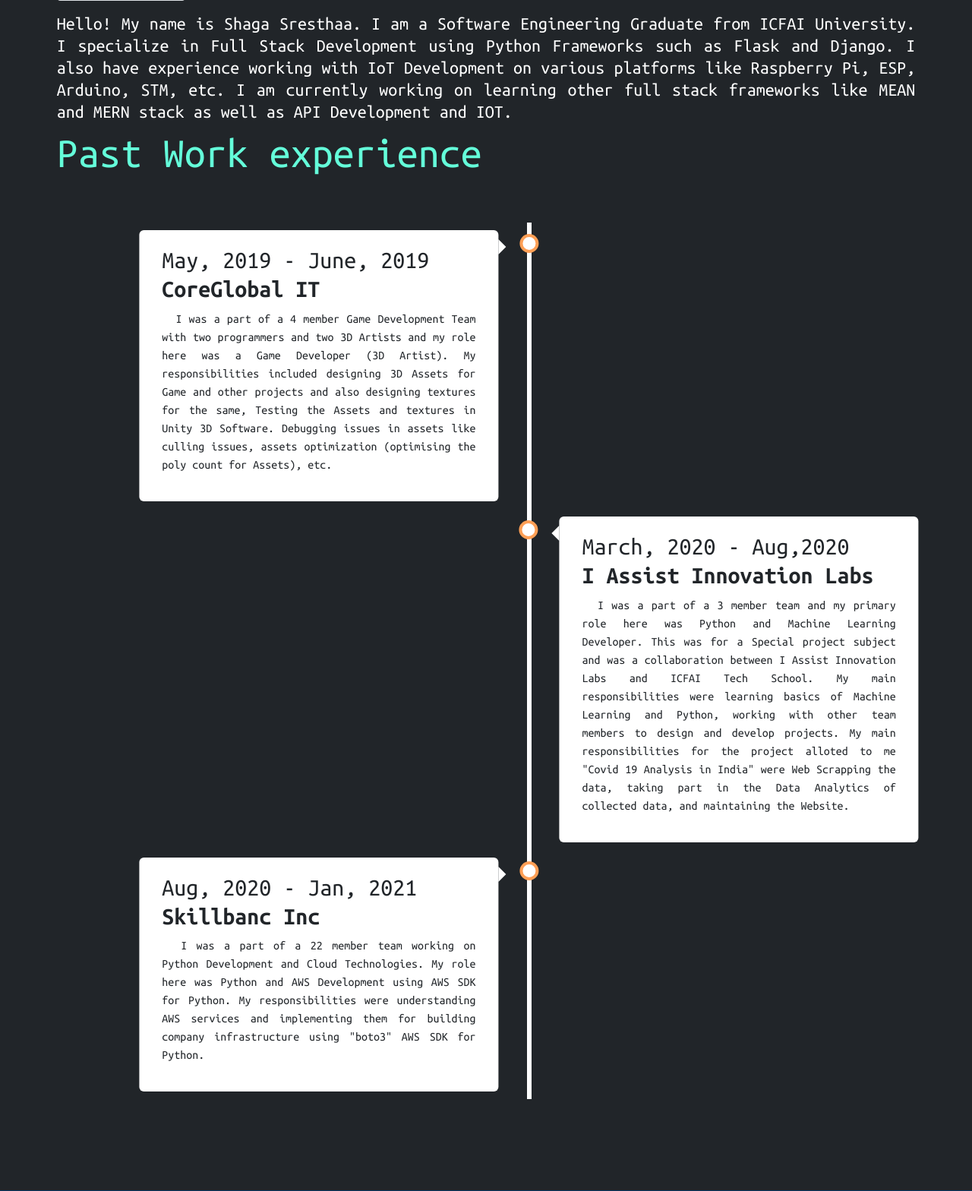
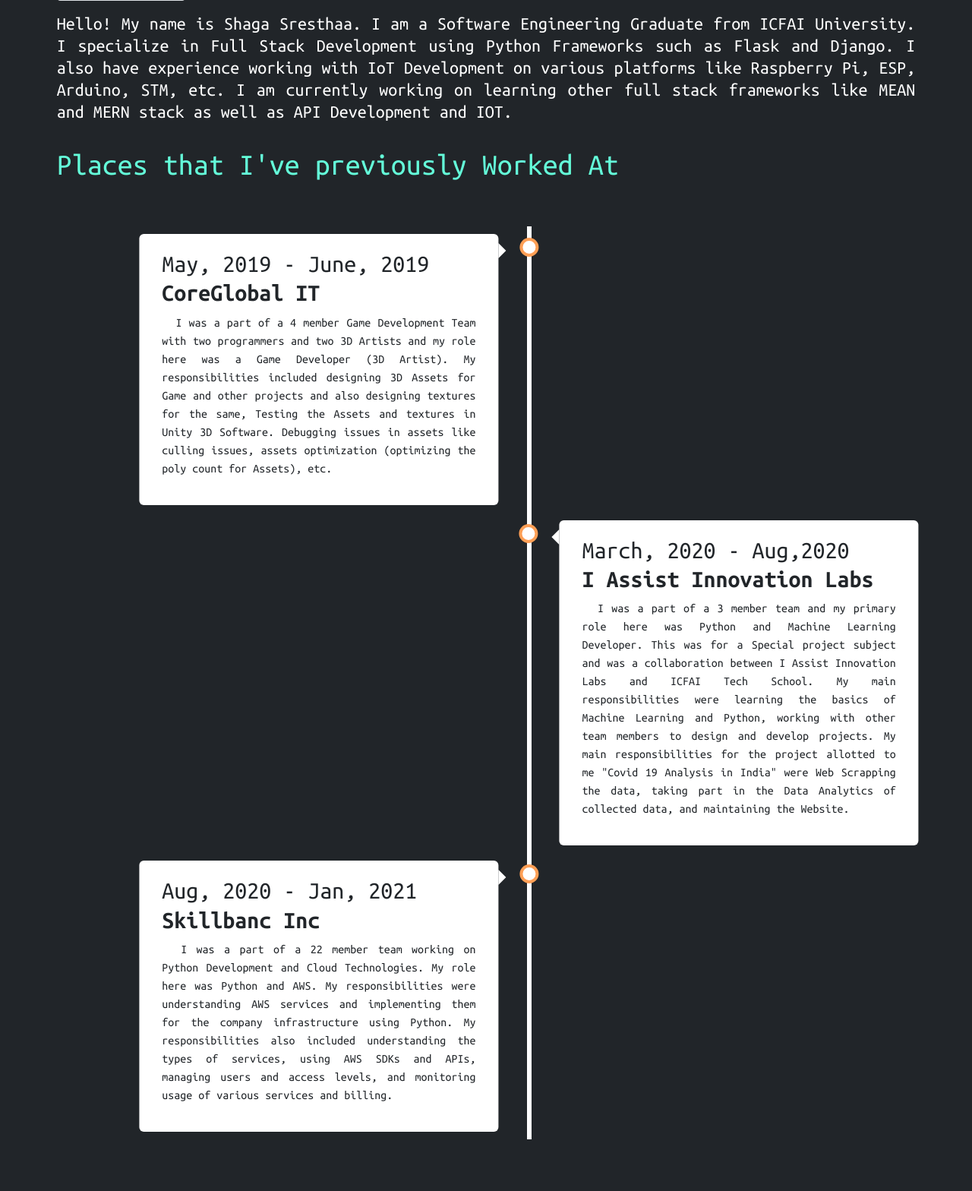
Before and after one commit to Shagasresthaa/portfoliosite, a Django app: page /aboutme in a window 1280 px wide. Shown: the part 327-1895 px from the top of the page at 76% size. Run offline with Django 3.2, Linux system fonts and the light colour scheme; parts of the project's set-up code (start-up, migrations or seed data) failed here and were passed over; some libraries are stand-ins or nearby versions.

Commit message:
modifying about page

```diff
--- a/home/templates/home/about.html
+++ b/home/templates/home/about.html
@@ -22,7 +22,8 @@
           other full stack frameworks like MEAN and MERN stack as well as API Development and IOT.
       </p>
 
-      <h1 class="hdr1 display-4">Past Work experience</h1>
+      <br>
+      <h1 class="hdr1 h1">Places that I've previously Worked At</h1>
 
       <div class="container-fluid cbk">
         <div class="timeline">
@@ -31,9 +32,10 @@
               <p class="h2">May, 2019 - June, 2019 <br><b>CoreGlobal IT</b></p>
               <p class="txt12">
                 &nbsp;&nbsp;I was a part of a 4 member Game Development Team with two programmers and two 3D Artists
-                and my role here was a Game Developer (3D Artist). My responsibilities included designing 3D Assets for Game
-                and other projects and also designing textures for the same, Testing the Assets and textures in Unity 3D Software.
-                Debugging issues in assets like culling issues, assets optimization (optimising the poly count for Assets), etc.
+                and my role here was a Game Developer (3D Artist). My responsibilities included designing 3D Assets
+                for Game and other projects and also designing textures for the same, Testing the Assets and textures
+                in Unity 3D Software. Debugging issues in assets like culling issues, assets optimization
+                (optimizing the poly count for Assets), etc.
               </p>
             </div>
           </div>
@@ -41,20 +43,24 @@
             <div class="content">
               <p class="h2">March, 2020 - Aug,2020<br> <b>I Assist Innovation Labs</b></p>
               <p class="txt12">
-                  &nbsp;&nbsp;I was a part of a 3 member team and my primary role here was Python and Machine Learning Developer. This was for a Special project
-                  subject and was a collaboration between I Assist Innovation Labs and ICFAI Tech School. My main responsibilities were learning basics of Machine
-                  Learning and Python, working with other team members to design and develop projects. My main responsibilities for the project alloted to me
-                  "Covid 19 Analysis in India" were Web Scrapping the data, taking part in the Data Analytics of collected data, and maintaining the Website.
-              </p>
+                  &nbsp;&nbsp;I was a part of a 3 member team and my primary role here was Python and Machine Learning
+                  Developer. This was for a Special project subject and was a collaboration between I Assist Innovation Labs
+                  and ICFAI Tech School. My main responsibilities were learning the basics of Machine Learning and Python,
+                  working with other team members to design and develop projects. My main responsibilities for the project
+                  allotted to me "Covid 19 Analysis in India" were Web Scrapping the data, taking part in the Data Analytics
+                  of collected data, and maintaining the Website.
+                </p>
             </div>
           </div>
           <div class="container left">
             <div class="content">
               <p class="h2">Aug, 2020 - Jan, 2021<br> <b>Skillbanc Inc</b></p>
               <p class="txt12">
-                &nbsp;&nbsp;I was a part of a 22 member team working on Python Development and Cloud Technologies. My role here was Python
-                 and AWS Development using AWS SDK for Python. My responsibilities were understanding AWS services and implementing them for building
-                 company infrastructure using "boto3" AWS SDK for Python.
+                &nbsp;&nbsp;I was a part of a 22 member team working on Python Development and Cloud Technologies.
+                My role here was Python and AWS. My responsibilities were understanding AWS services and implementing
+                them for the company infrastructure using Python. My responsibilities also included understanding the
+                types of services, using AWS SDKs and APIs, managing users and access levels, and monitoring usage of
+                various services and billing.
               </p>
             </div>
           </div>
```
